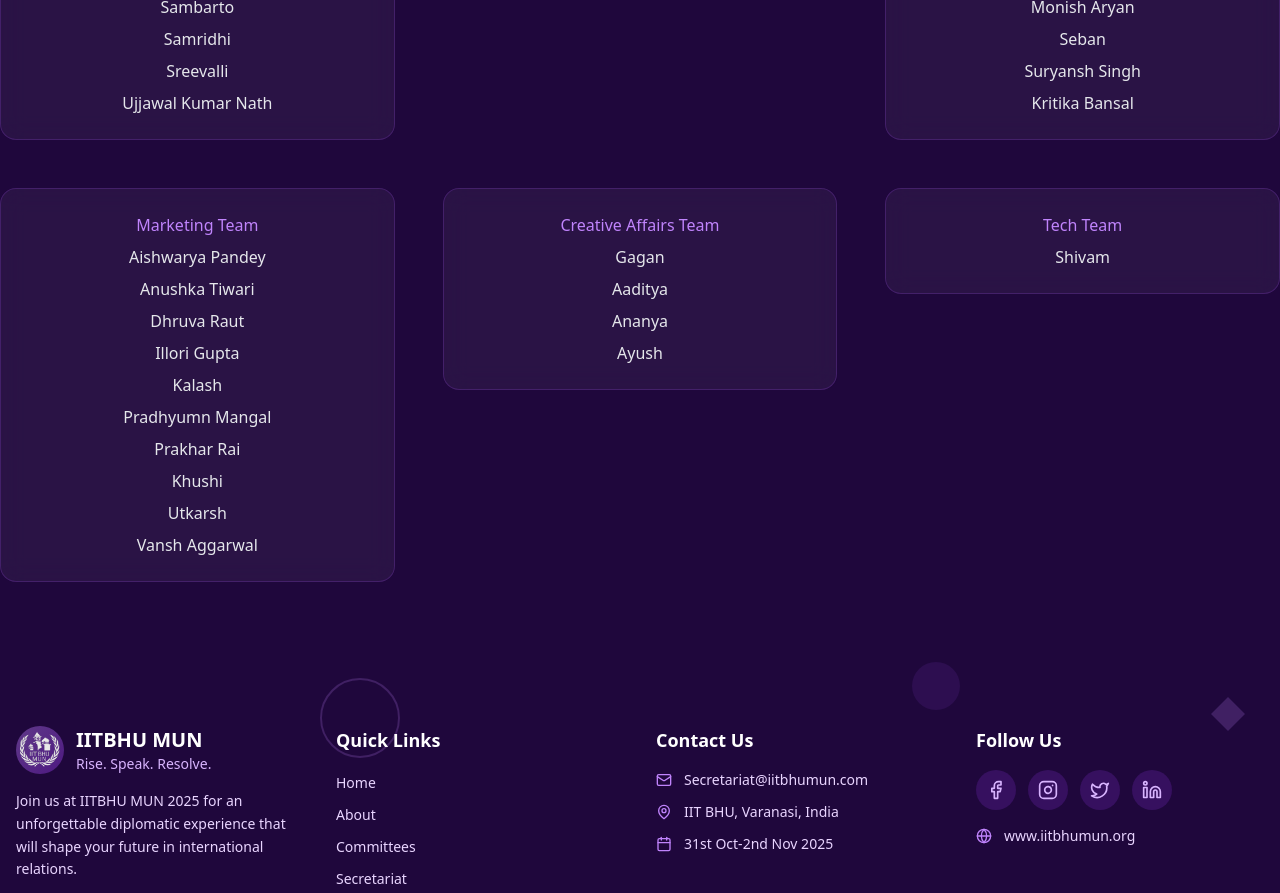
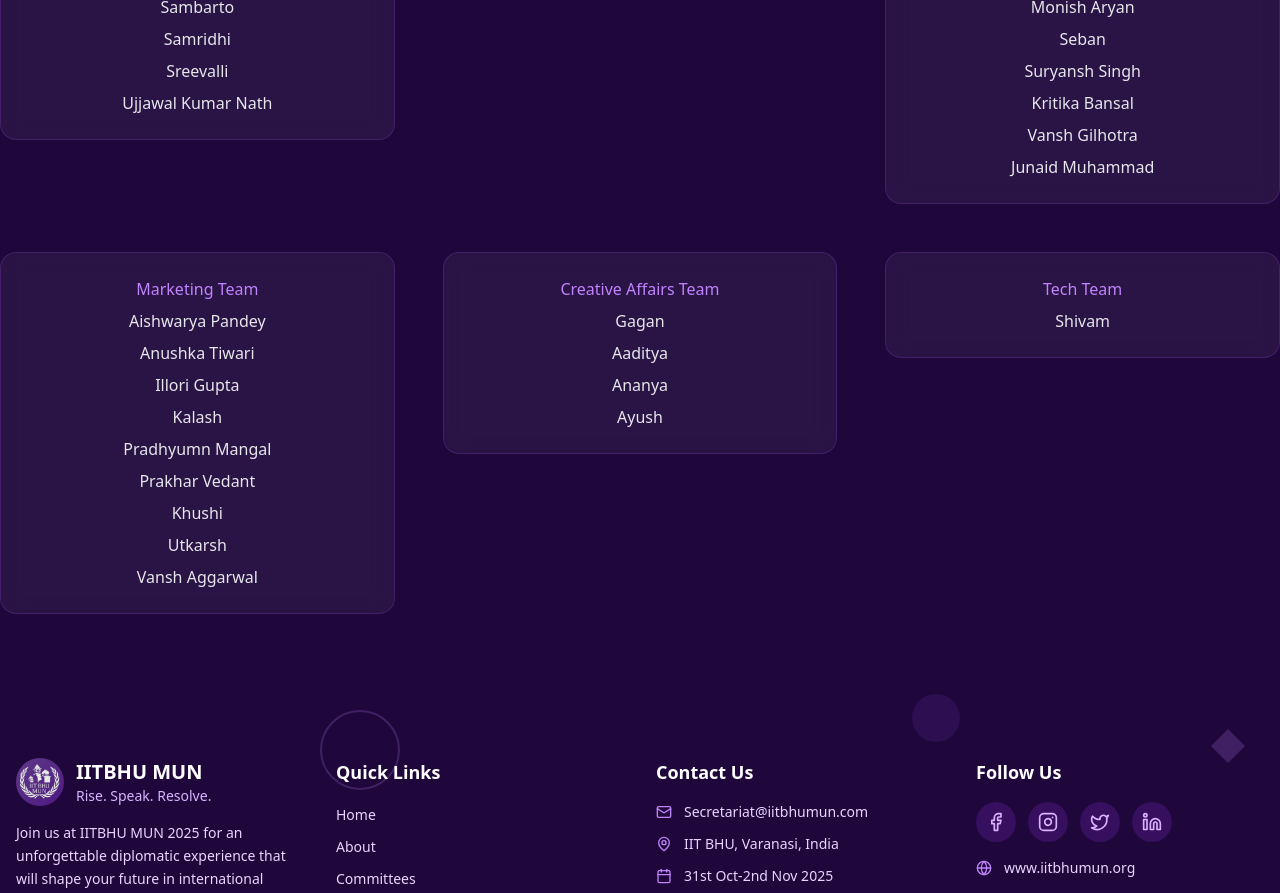
Before and after one commit to imam-haris/iitv-mun, a React (Vite) app: page /secretariat in a window 1280 px wide. Shown: the part 1920-2813 px from the top of the page. Built offline with nearby package versions, Linux system fonts and the light colour scheme.

Commit message:
Update Teams.tsx

```diff
--- a/src/components/Teams.tsx
+++ b/src/components/Teams.tsx
@@ -33,6 +33,8 @@ const teams = [
       "Seban",
       "Suryansh Singh",
       "Kritika Bansal",
+      "Vansh Gilhotra",
+      "Junaid Muhammad"
     ],
   },
   {
@@ -40,11 +42,10 @@ const teams = [
     members: [
       "Aishwarya Pandey",
       "Anushka Tiwari",
-      "Dhruva Raut",
       "Illori Gupta",
       "Kalash",
       "Pradhyumn Mangal",
-      "Prakhar Rai",
+      "Prakhar Vedant",
       "Khushi",
       "Utkarsh",
       "Vansh Aggarwal",
```
